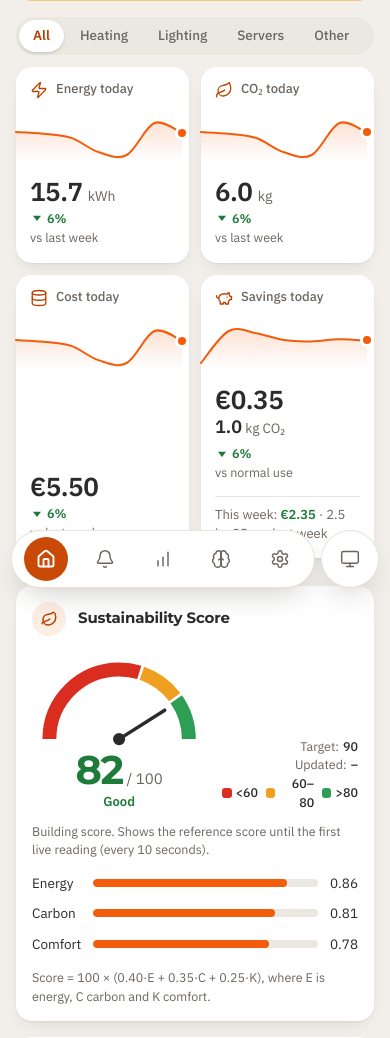
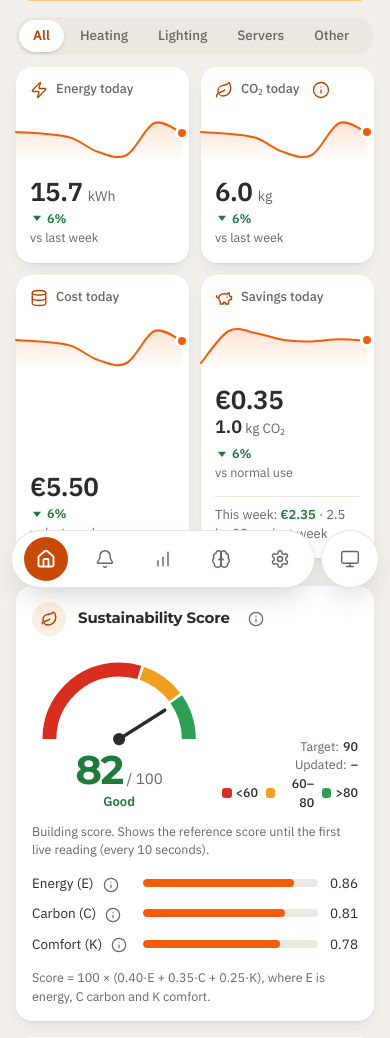
Before and after one commit to azizjail2003/smart-energy-coach, a Flask app: page / in a window 390 px wide. Shown: the part 245-1283 px from the top of the page. Run offline with Flask 3, Linux system fonts and the light colour scheme; some libraries are stand-ins or nearby versions.

Commit message:
Add tooltips to the score, its E, C and K parts and CO₂
Each metric gets a small info button whose text explains the formula from
the report. The text shows on hover or keyboard focus, on a tap on phones,
and is read out by screen readers.

```diff
--- a/subsystems/s2_web/catalog.py
+++ b/subsystems/s2_web/catalog.py
@@ -41,3 +41,14 @@ HISTORY_PERIODS = {
 PERIOD_DAYS = {"today": 1, "week": 7, "7d": 7, "30d": 30}
 
 MAX_QUESTION_LENGTH = 500
+
+# Tooltip text for the metrics that need explaining (formulas from the S1 section of the report).
+METRIC_HELP = {
+    "score": "Weighted mix of energy, carbon and comfort, from 0 to 100. "
+             "Red below 60, amber 60 to 80, green above 80.",
+    "energy": "E, weight 0.40: target kWh per m² divided by actual kWh per m², at most 1. "
+              "1.00 means the building is at or below its target.",
+    "carbon": "C, weight 0.35: target CO₂ divided by actual CO₂, at most 1.",
+    "comfort": "K, weight 0.25: average comfort index. 1.0 at 21 °C, falling to 0 at 16 °C or 26 °C.",
+    "co2": "Energy use × 0.38 kg CO₂ per kWh, the approximate German grid average.",
+}
--- a/subsystems/s2_web/presenter.py
+++ b/subsystems/s2_web/presenter.py
@@ -6,7 +6,7 @@ the same way everywhere and chart data is built in one place.
 from datetime import datetime
 from zoneinfo import ZoneInfo, ZoneInfoNotFoundError
 
-from subsystems.s2_web.catalog import BUILDINGS, CATEGORIES, TIMEZONE
+from subsystems.s2_web.catalog import BUILDINGS, CATEGORIES, METRIC_HELP, TIMEZONE
 
 MINUS = "−"
 
@@ -79,7 +79,7 @@ def kpi_cards(kpis, category=None, trend=None, weeks=None):
     savings = kpis["savings"]
     cards = {
         "energy": metric(values["energy_kwh"], "kWh", number(values["energy_kwh"]), change, "vs last week"),
-        "co2": metric(values["co2_kg"], "kg", number(values["co2_kg"]), change, "vs last week"),
+        "co2": {**metric(values["co2_kg"], "kg", number(values["co2_kg"]), change, "vs last week"), "help": METRIC_HELP["co2"]},
         "cost": metric(values["cost_eur"], "EUR", euro(values["cost_eur"]), change, "vs last week"),
         "savings": {
             **metric(savings["eur"], "EUR", money(savings["eur"]), savings["change_pct"], "vs normal use"),
@@ -163,9 +163,10 @@ def score_payload(score):
         "band": score_band(score["live"]),
         "reference_band": score_band(score["reference"]),
         "reference_score": score["reference"],
+        "help": METRIC_HELP["score"],
         "target": score["target"],
         "components": {
-            name: {"value": value, "display": f"{value:.2f}", "weight": weights[name]}
+            name: {"value": value, "display": f"{value:.2f}", "weight": weights[name], "help": METRIC_HELP[name]}
             for name, value in score["components"].items()
         },
         "formula": f"Score = 100 × ({weights['energy']:.2f}·E + {weights['carbon']:.2f}·C + {weights['comfort']:.2f}·K)",
--- a/subsystems/s2_web/static/css/style.css
+++ b/subsystems/s2_web/static/css/style.css
@@ -671,6 +671,28 @@ textarea {
   opacity: 1;
 }
 
+/* Info button next to a metric name; its text appears in the tooltip above. */
+.info-tip {
+  display: inline-flex;
+  align-items: center;
+  justify-content: center;
+  width: 24px;
+  height: 24px;
+  margin: -4px 0 -4px 2px;
+  padding: 0;
+  vertical-align: middle;
+  background: none;
+  border: 0;
+  border-radius: 50%;
+  color: var(--muted);
+  cursor: help;
+}
+
+.info-tip:hover {
+  color: var(--primary-ink);
+  background: var(--muted-bg);
+}
+
 /* Cards */
 
 .card {
--- a/subsystems/s2_web/static/js/common.js
+++ b/subsystems/s2_web/static/js/common.js
@@ -353,8 +353,9 @@ window.SEM = (function () {
       tip.classList.remove("is-visible");
     }
 
-    function show(target) {
-      if (narrowScreen.matches || ("tipRail" in target.dataset && root.dataset.railHover !== "off")) {
+    // `force` is used when an info button is tapped, so its text also shows on phones.
+    function show(target, force = false) {
+      if ((narrowScreen.matches && !force) || ("tipRail" in target.dataset && root.dataset.railHover !== "off")) {
         return;
       }
       window.clearTimeout(timer);
@@ -379,6 +380,9 @@ window.SEM = (function () {
         }
       });
       target.addEventListener("blur", hide);
+      if ("tipInfo" in target.dataset) {
+        target.addEventListener("click", () => show(target, true));
+      }
     });
     document.addEventListener("keydown", (event) => {
       if (event.key === "Escape") {
--- a/subsystems/s2_web/templates/_macros.html
+++ b/subsystems/s2_web/templates/_macros.html
@@ -48,6 +48,11 @@
 </span>
 {%- endmacro %}
 
+{# Small info button; the text shows as a tooltip and is read out by screen readers. #}
+{% macro info_tip(label, text) -%}
+<button class="info-tip" type="button" data-tip="{{ text }}" data-tip-info aria-label="About {{ label }}: {{ text }}">{{ icon("info", 16) }}</button>
+{%- endmacro %}
+
 {% macro status_pill(status, label) -%}
 <span class="pill pill--{{ status }}" data-status-pill>{{ label }}</span>
 {%- endmacro %}
--- a/subsystems/s2_web/templates/dashboard.html
+++ b/subsystems/s2_web/templates/dashboard.html
@@ -1,5 +1,5 @@
 {% extends "base.html" %}
-{% from "_macros.html" import icon, trend, status_pill, chart_area %}
+{% from "_macros.html" import icon, trend, status_pill, chart_area, info_tip %}
 
 {% block title %}Dashboard{% endblock %}
 {% block heading %}Dashboard{% endblock %}
@@ -66,7 +66,7 @@
         </div>
       </article>
       <article class="card kpi" data-kpi="co2">
-        <h3 class="kpi__label">{{ icon("leaf") }}CO₂ today</h3>
+        <h3 class="kpi__label">{{ icon("leaf") }}CO₂ today {{ info_tip("CO₂", kpis.co2.help) }}</h3>
         {{ sparkline("co2", kpis.co2.spark) }}
         <div class="kpi__foot">
           <p class="kpi__value"><span data-value>{{ kpis.co2.display }}</span><span class="kpi__unit"> kg</span></p>
@@ -99,7 +99,7 @@
   </section>
 
   <section class="card score" aria-labelledby="score-title" data-score>
-    <h2 class="card__title" id="score-title">{{ icon("leaf") }}Sustainability Score</h2>
+    <h2 class="card__title">{{ icon("leaf") }}<span id="score-title">Sustainability Score</span> {{ info_tip("the score", score.help) }}</h2>
     <div class="score__main">
       {# Half-circle gauge 0–100: red below 60, amber 60–80, green above 80. #}
       <div class="gauge gauge--{{ score.reference_band.band }}" data-gauge>
@@ -122,7 +122,7 @@
     <p class="score__scope">{{ score.label }}. Shows the reference score until the first live reading (every 10 seconds).</p>
     <dl class="score__parts">
       {% for name, part in score.components.items() %}
-      <dt>{{ name | capitalize }}</dt>
+      <dt>{{ name | capitalize }} ({{ {"energy": "E", "carbon": "C", "comfort": "K"}[name] }}) {{ info_tip(name, part.help) }}</dt>
       <dd><span class="meter"><span style="width: {{ (part.value * 100) | round(0) }}%"></span></span></dd>
       <dd>{{ part.display }}</dd>
       {% endfor %}
```
Also changed, not shown: tests/s2/test_api.py (+3 -1 lines), tests/s2/test_pages.py (+3 -0 lines), tests/s2/test_ui_logic.py (+23 -0 lines).
